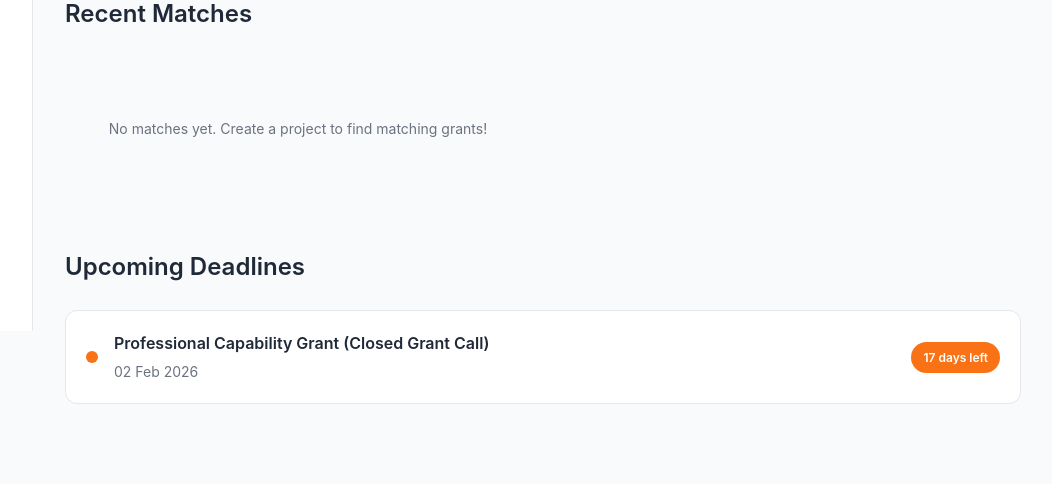
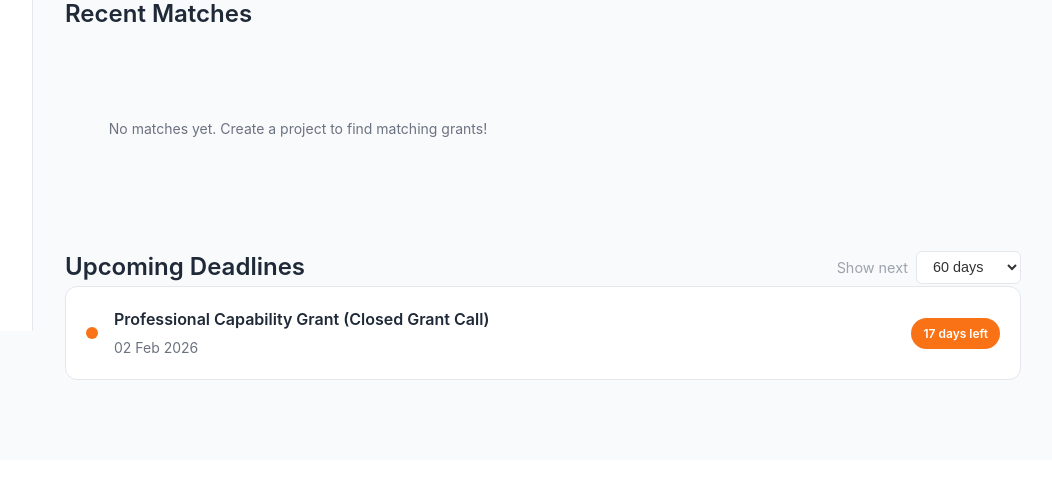
Before and after one commit to chloe472/grantmatch, a Django app: page / in a window 1280 px wide. Shown: the part 469-953 px from the top of the page, without its empty margins (227-1279 px from the left). After the commit the page ends 849 px from the top, so only its background shows below. Run offline with Django 5.2, Linux system fonts and the light colour scheme; a user stored in the database is signed in; data comes from the database, SQL or seed files in the repository; data that the repository does not hold is empty.

Commit message:
settings and deadlines

```diff
--- a/grantmatchproject/grants/models.py
+++ b/grantmatchproject/grants/models.py
@@ -104,6 +104,15 @@ class UserProfile(models.Model):
         ('36_months', '36 months'),
     ]
 
+    UPCOMING_DEADLINES_DAYS_CHOICES = [
+        (7, '7 days'),
+        (14, '14 days'),
+        (30, '30 days'),
+        (60, '60 days'),
+        (90, '90 days'),
+        (120, '120 days'),
+    ]
+
     # Personal Info
     user = models.OneToOneField(User, on_delete=models.CASCADE, related_name='profile')
     organization_name = models.CharField(max_length=200, blank=True)
@@ -130,6 +139,13 @@ class UserProfile(models.Model):
     ai_auto_matching = models.BooleanField(default=True, help_text="Automatic grant matching")
     ai_proposal_assistance = models.BooleanField(default=True, help_text="AI proposal writing assistance")
     ai_deadline_alerts = models.BooleanField(default=True, help_text="Smart deadline alerts")
+
+    # Dashboard: when a grant counts as "upcoming" (closing within N days)
+    upcoming_deadlines_days = models.PositiveIntegerField(
+        default=60,
+        choices=UPCOMING_DEADLINES_DAYS_CHOICES,
+        help_text="Show grants in Dashboard 'Upcoming Deadlines' if they close within this many days"
+    )
 
     # Matching Preferences
     preferred_categories = models.JSONField(default=list, help_text="Preferred grant categories")
--- a/grantmatchproject/grants/templates/grants/dashboard.html
+++ b/grantmatchproject/grants/templates/grants/dashboard.html
@@ -27,6 +27,40 @@
     .btn-save-star svg {
         width: 20px;
         height: 20px;
+    }
+    .section-header-row {
+        display: flex;
+        align-items: center;
+        justify-content: space-between;
+        gap: 1rem;
+        flex-wrap: wrap;
+    }
+    .section-header-row .section-title {
+        margin-bottom: 0;
+    }
+    .upcoming-days-form {
+        display: flex;
+        align-items: center;
+        gap: 0.5rem;
+    }
+    .upcoming-days-form label {
+        font-size: 0.9rem;
+        color: var(--text-light);
+        white-space: nowrap;
+    }
+    .upcoming-days-form select {
+        padding: 0.4rem 0.75rem;
+        border: 1px solid #e5e7eb;
+        border-radius: 6px;
+        font-size: 0.9rem;
+        background: white;
+        color: #333;
+        cursor: pointer;
+    }
+    .upcoming-days-form select:hover,
+    .upcoming-days-form select:focus {
+        border-color: var(--primary-blue);
+        outline: none;
     }
 </style>
 {% endblock %}
@@ -159,7 +193,17 @@
 
     <!-- Upcoming Deadlines -->
     <div class="section">
-        <h2 class="section-title">Upcoming Deadlines</h2>
+        <div class="section-header-row">
+            <h2 class="section-title">Upcoming Deadlines</h2>
+            <form class="upcoming-days-form" method="get" action="{% url 'grants:dashboard' %}" id="upcoming-days-form">
+                <label for="upcoming_days">Show next</label>
+                <select name="upcoming_days" id="upcoming_days" onchange="this.form.submit()">
+                    {% for value, label in upcoming_deadlines_choices %}
+                    <option value="{{ value }}" {% if profile.upcoming_deadlines_days == value %}selected{% endif %}>{{ label }}</option>
+                    {% endfor %}
+                </select>
+            </form>
+        </div>
         <div class="deadlines-list">
             {% for grant in upcoming_deadlines %}
             <div class="deadline-item">
--- a/grantmatchproject/grants/views.py
+++ b/grantmatchproject/grants/views.py
@@ -49,11 +49,24 @@ def dashboard(request):
         # Get recent matches (top 3)
         recent_matches = GrantMatch.objects.filter(project__user=user).select_related('grant', 'grant__agency')[:3]
 
-        # Get upcoming deadlines (grants closing in next 120 days)
+        # Allow changing upcoming-deadlines window from dashboard (GET param)
+        upcoming_days_param = request.GET.get('upcoming_days')
+        if upcoming_days_param is not None:
+            try:
+                ud = int(upcoming_days_param)
+                if ud in dict(UserProfile.UPCOMING_DEADLINES_DAYS_CHOICES):
+                    profile.upcoming_deadlines_days = ud
+                    profile.save()
+                    return redirect('grants:dashboard')
+            except (TypeError, ValueError):
+                pass
+
+        # Get upcoming deadlines (grants closing within user's chosen window)
+        days = getattr(profile, 'upcoming_deadlines_days', 60) or 60
         upcoming_deadlines = Grant.objects.filter(
             status='open',
             closing_date__gte=timezone.now().date(),
-            closing_date__lte=timezone.now().date() + timedelta(days=120)
+            closing_date__lte=timezone.now().date() + timedelta(days=days)
         ).order_by('closing_date')[:3]
 
         # Get new grants matching user's projects (if any)
@@ -76,6 +89,7 @@ def dashboard(request):
             'recent_matches': recent_matches,
             'upcoming_deadlines': upcoming_deadlines,
             'new_matching_grants': new_matching_grants[:2],
+            'upcoming_deadlines_choices': UserProfile.UPCOMING_DEADLINES_DAYS_CHOICES,
         }
 
         return render(request, 'grants/dashboard.html', context)
@@ -912,6 +926,14 @@ def settings_view(request):
         profile.ai_proposal_assistance = request.POST.get('ai_proposal_assistance') == 'on'
         profile.ai_deadline_alerts = request.POST.get('ai_deadline_alerts') == 'on'
 
+        # Dashboard: upcoming deadlines window
+        try:
+            ud_days = int(request.POST.get('upcoming_deadlines_days', profile.upcoming_deadlines_days or 60))
+            if ud_days in dict(UserProfile.UPCOMING_DEADLINES_DAYS_CHOICES):
+                profile.upcoming_deadlines_days = ud_days
+        except (TypeError, ValueError):
+            pass
+
         # Matching Preferences
         preferred_categories = request.POST.getlist('preferred_categories')
         profile.preferred_categories = preferred_categories
@@ -930,6 +952,7 @@ def settings_view(request):
         'organization_type_choices': UserProfile.ORGANIZATION_TYPE_CHOICES,
         'threshold_choices': UserProfile.NOTIFICATION_THRESHOLD_CHOICES,
         'duration_choices': UserProfile.DURATION_CHOICES,
+        'upcoming_deadlines_choices': UserProfile.UPCOMING_DEADLINES_DAYS_CHOICES,
         'grant_categories': [
             'Community Care',
             'Innovation',
```
Also changed, not shown: grantmatchproject/grants/templates/grants/applications.html (+34 -18 lines), grantmatchproject/grants/templates/grants/project_matches.html (+28 -20 lines), grantmatchproject/grants/templates/grants/settings.html (+11 -0 lines).
